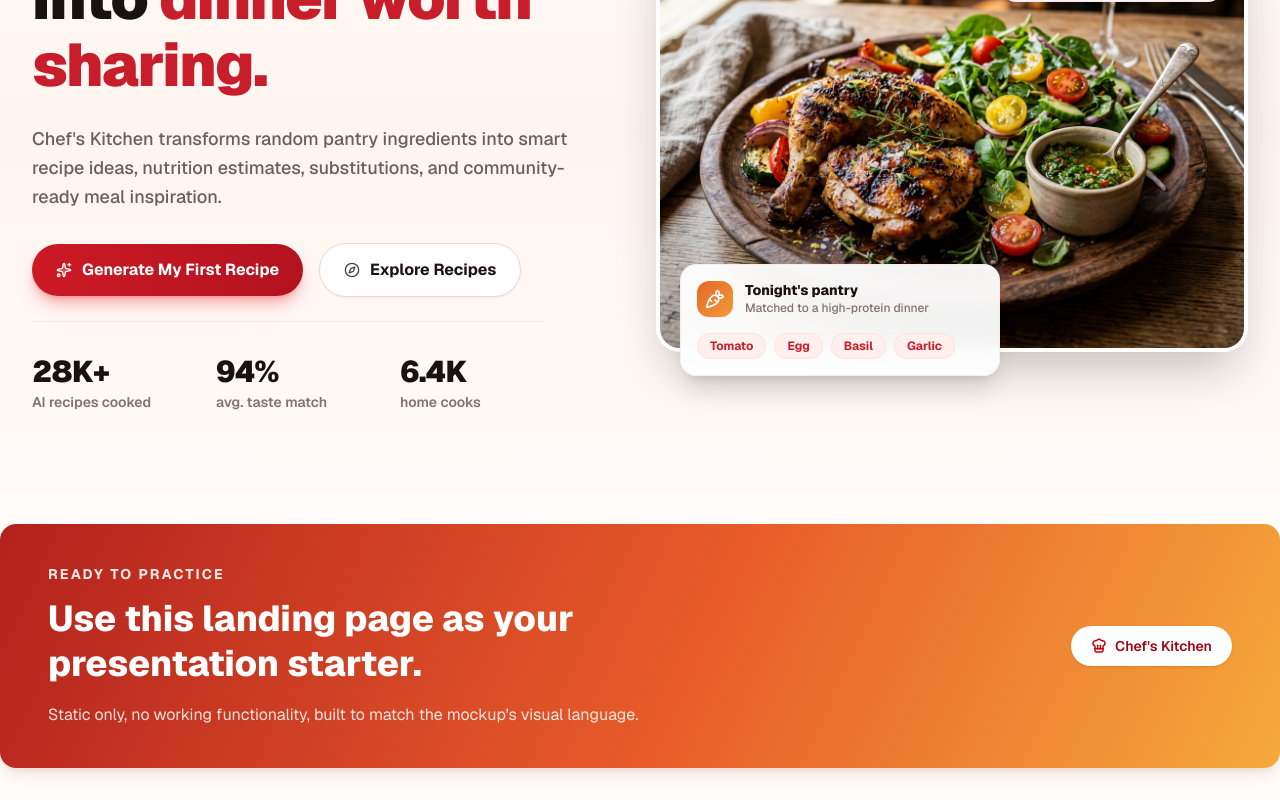
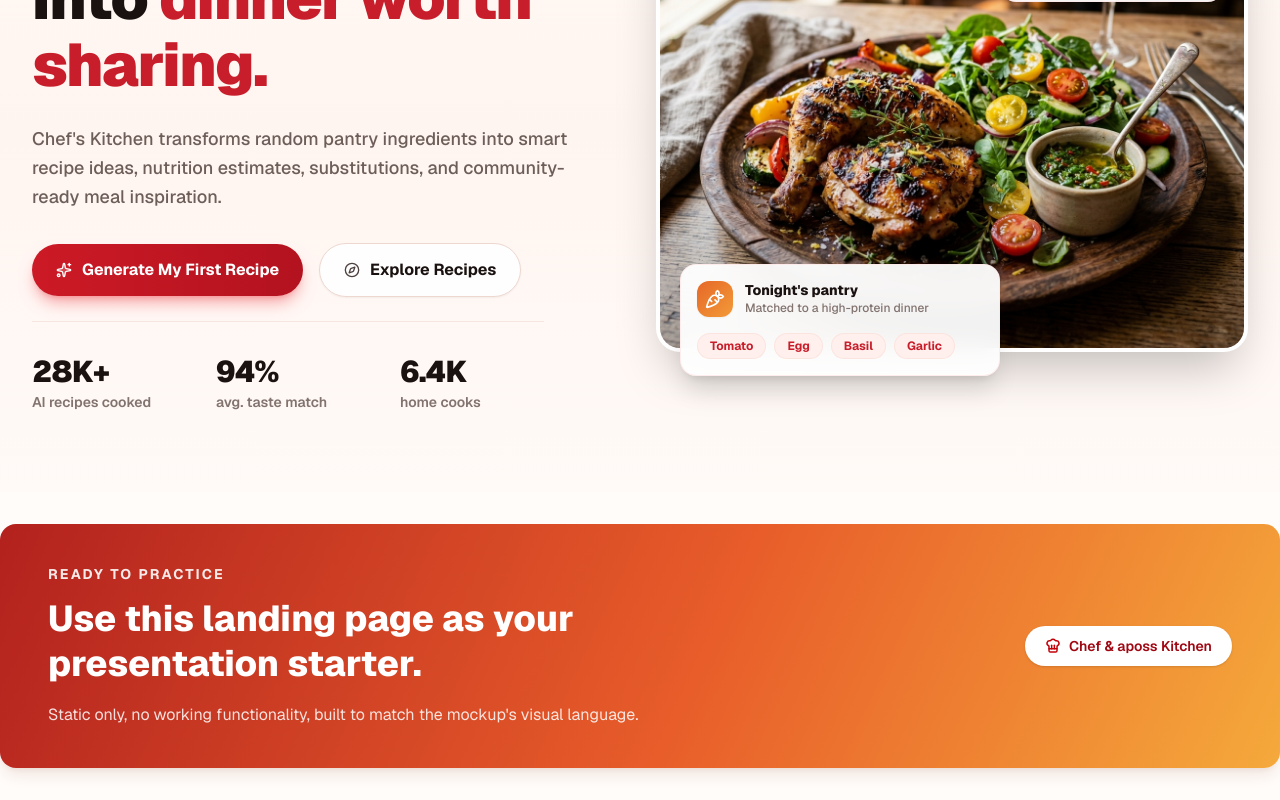
Before and after one commit to raju-codes77/team, a Next.js app: page / in a window 1280 px wide. Shown: the part 315-1115 px from the top of the page. Built offline with nearby package versions, Linux system fonts and the light colour scheme.

Commit message:
fix some error

```diff
--- a/src/components/Presentationstarterbanner .jsx
+++ b/src/components/Presentationstarterbanner .jsx
@@ -51,7 +51,7 @@ export default function PresentationStarterBanner() {
         >
           <ChefHat className="w-4 h-4 text-red-700" strokeWidth={2.2} />
           <span className="text-sm font-semibold text-red-800">
-            Chef&apos;s Kitchen
+            Chef & aposs Kitchen
           </span>
         </div>
       </div>
```
